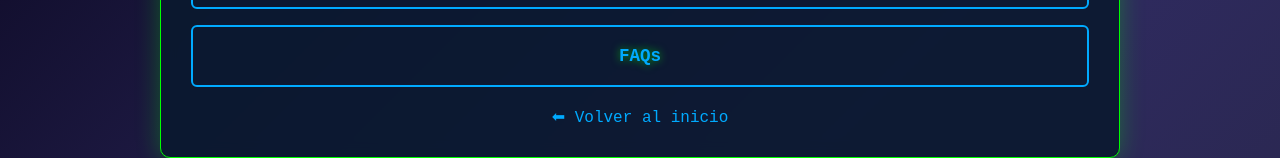
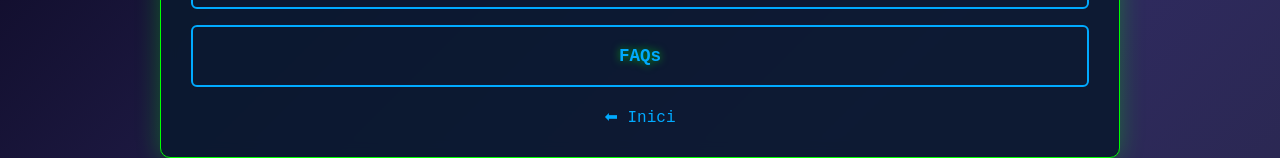
Before and after one commit to aarongarcia1/ISOPJ1, a Jekyll site: the page built from index.md, in a window 1280 px wide. Shown: the part 1024-1182 px from the top of the page. Built offline with Jekyll 4.4.1, drawn with Linux system fonts in a browser that asks for light colours.

Commit message:
Change link text from 'Volver al inicio' to 'Inici'

```diff
--- a/_layouts/default.html
+++ b/_layouts/default.html
@@ -12,7 +12,7 @@
         {{ content }}
         <!-- Botón para volver al inicio -->
         <div style="text-align:center; margin-top: 20px;">
-            <a href="{{ '/' | relative_url }}" class="volver-boton">⬅ Volver al inicio</a>
+            <a href="{{ '/' | relative_url }}" class="volver-boton">⬅ Inici</a>
         </div>
     </main>
     <script src="{{ '/assetscss/script.js' | relative_url }}"></script>
```
